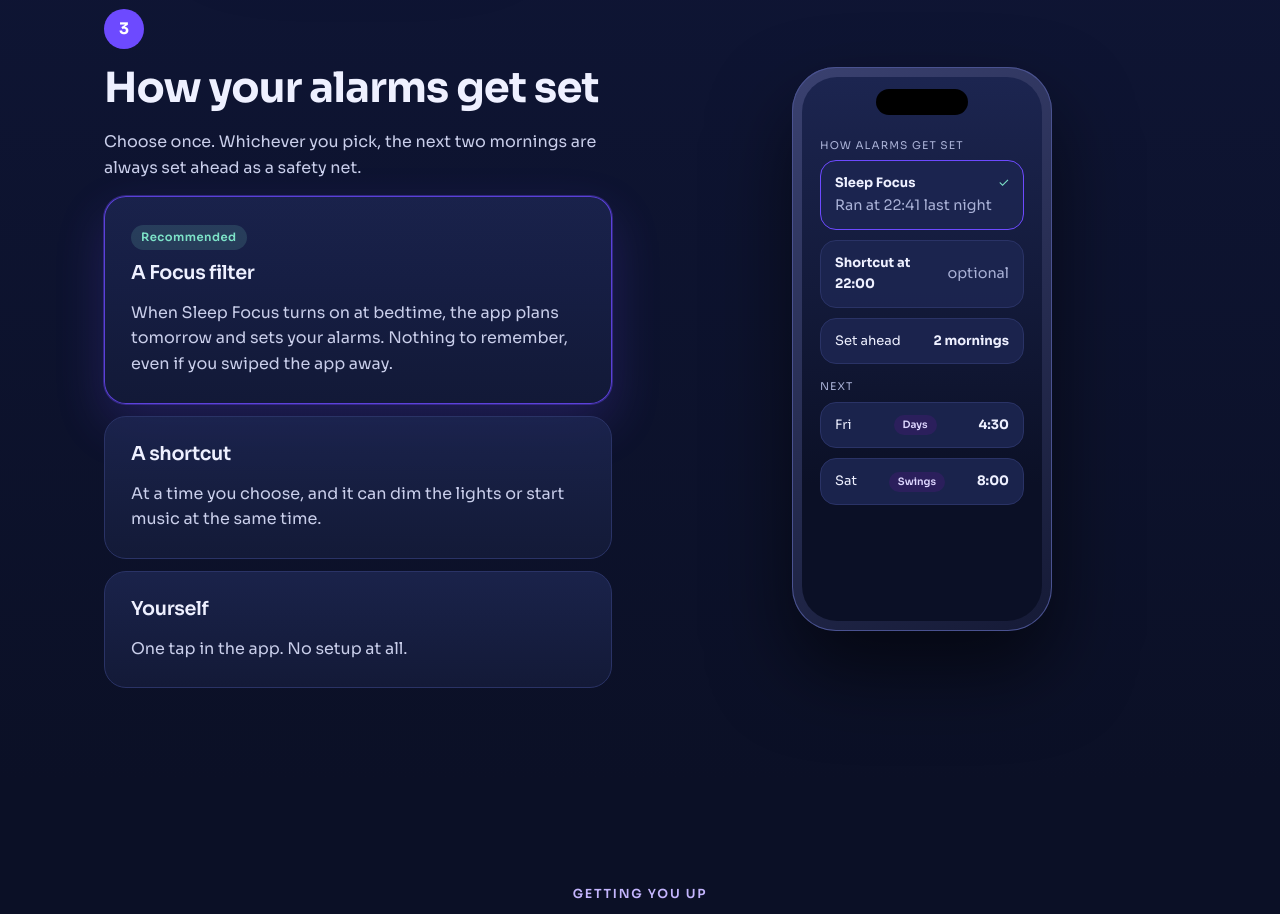
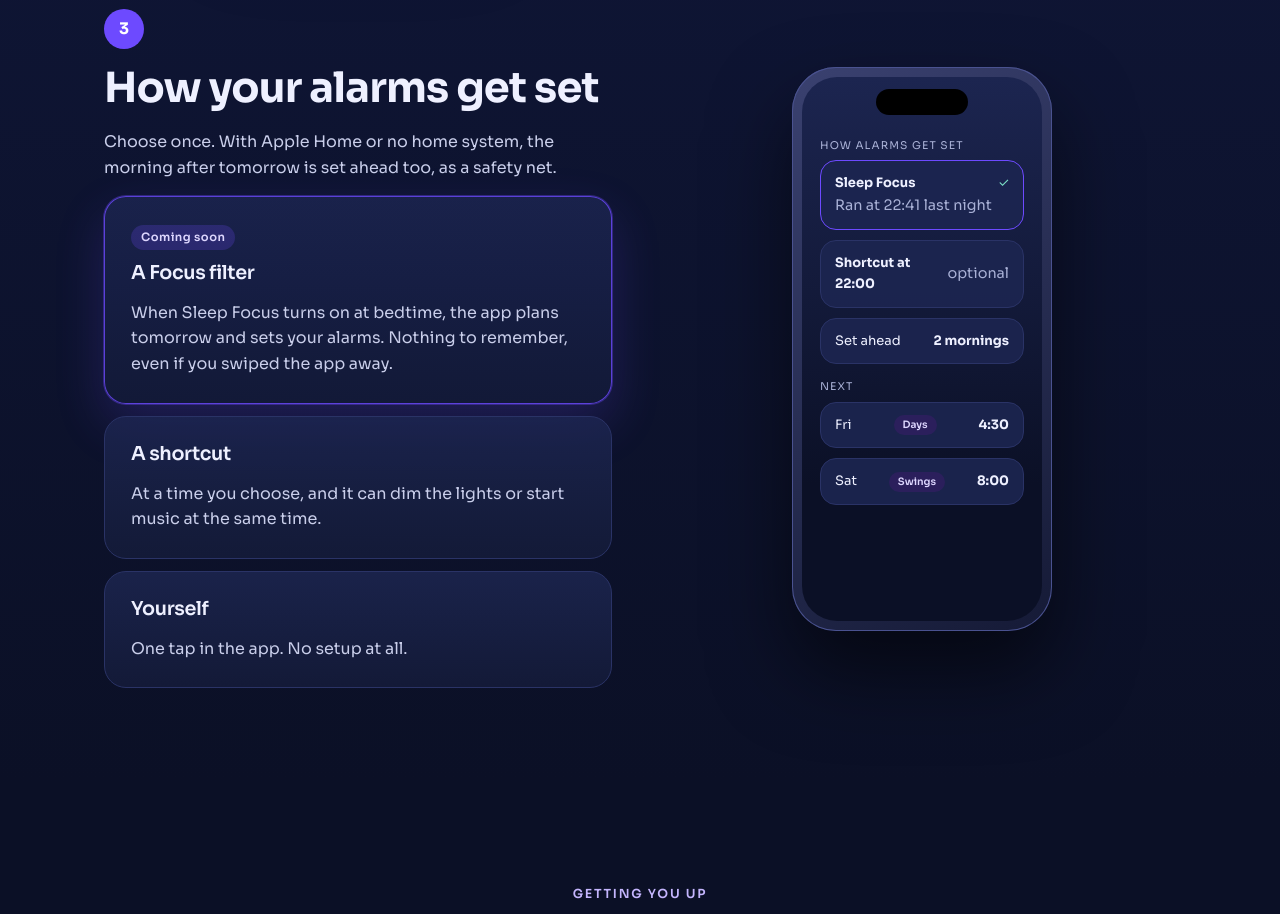
Before and after one commit to 2tk785fryr-tech/bedtime-bridge-showcase, a plain HTML site: page index.html in a window 1280 px wide. Shown: the part 2980-3894 px from the top of the page. Drawn offline with Linux system fonts and the light colour scheme.

Commit message:
Showcase: set ahead is in; the Focus filter is coming soon
Co-Authored-By: Claude Opus 5.5 <noreply@anthropic.com>

```diff
--- a/index.html
+++ b/index.html
@@ -497,9 +497,9 @@ nav.top.scrolled { background: rgba(11,16,38,.92); box-shadow: 0 8px 30px rgba(0
       <div>
         <div class="num">3</div>
         <h2>How your alarms get set</h2>
-        <p>Choose once. Whichever you pick, the next two mornings are always set ahead as a safety net.</p>
+        <p>Choose once. With Apple Home or no home system, the morning after tomorrow is set ahead too, as a safety net.</p>
         <div style="display:grid;gap:12px">
-          <div class="card hl"><span class="tag good">Recommended</span><h3>A Focus filter</h3><p>When Sleep Focus turns on at bedtime, the app plans tomorrow and sets your alarms. Nothing to remember, even if you swiped the app away.</p></div>
+          <div class="card hl"><span class="tag">Coming soon</span><h3>A Focus filter</h3><p>When Sleep Focus turns on at bedtime, the app plans tomorrow and sets your alarms. Nothing to remember, even if you swiped the app away.</p></div>
           <div class="card"><h3>A shortcut</h3><p>At a time you choose, and it can dim the lights or start music at the same time.</p></div>
           <div class="card"><h3>Yourself</h3><p>One tap in the app. No setup at all.</p></div>
         </div>
```
